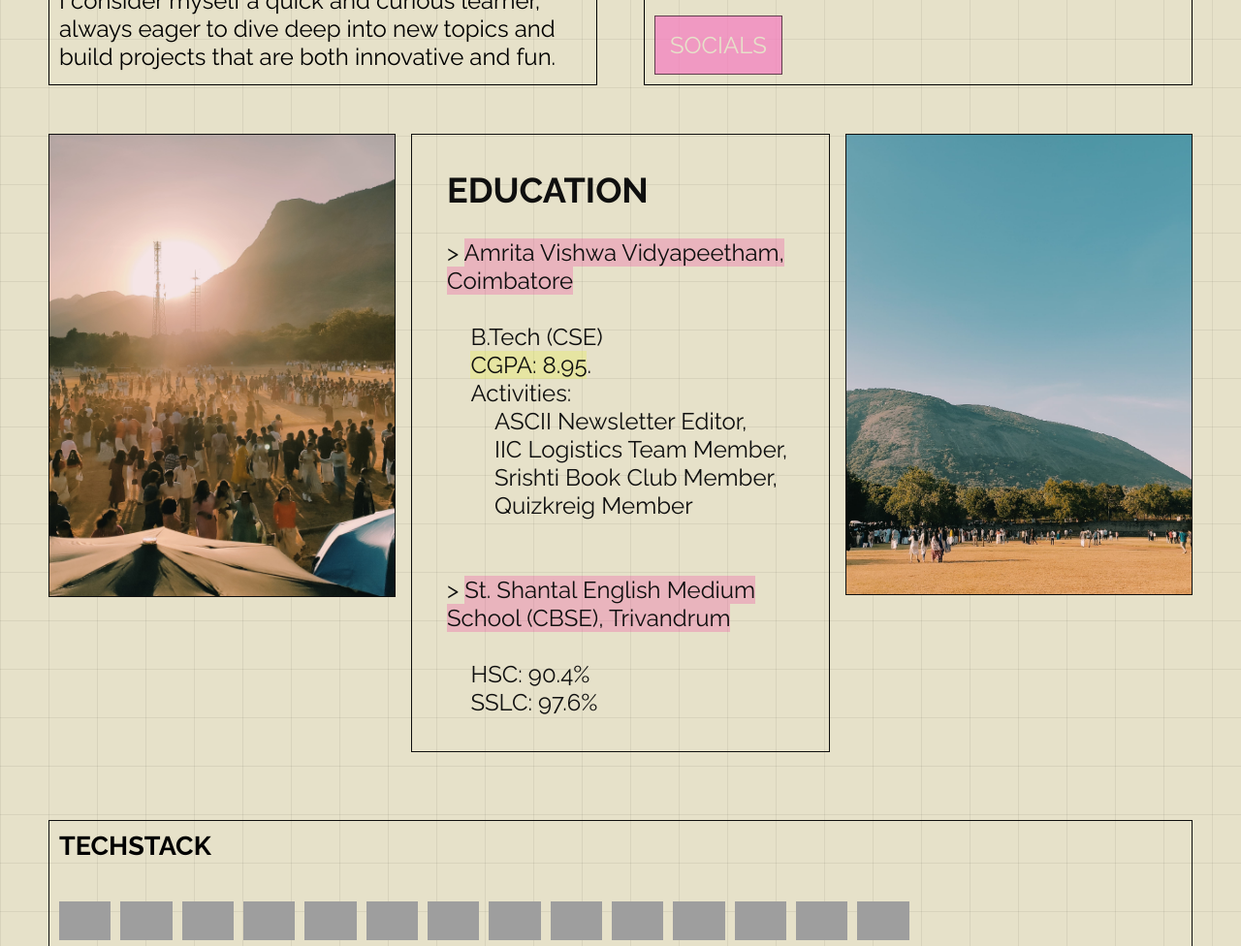
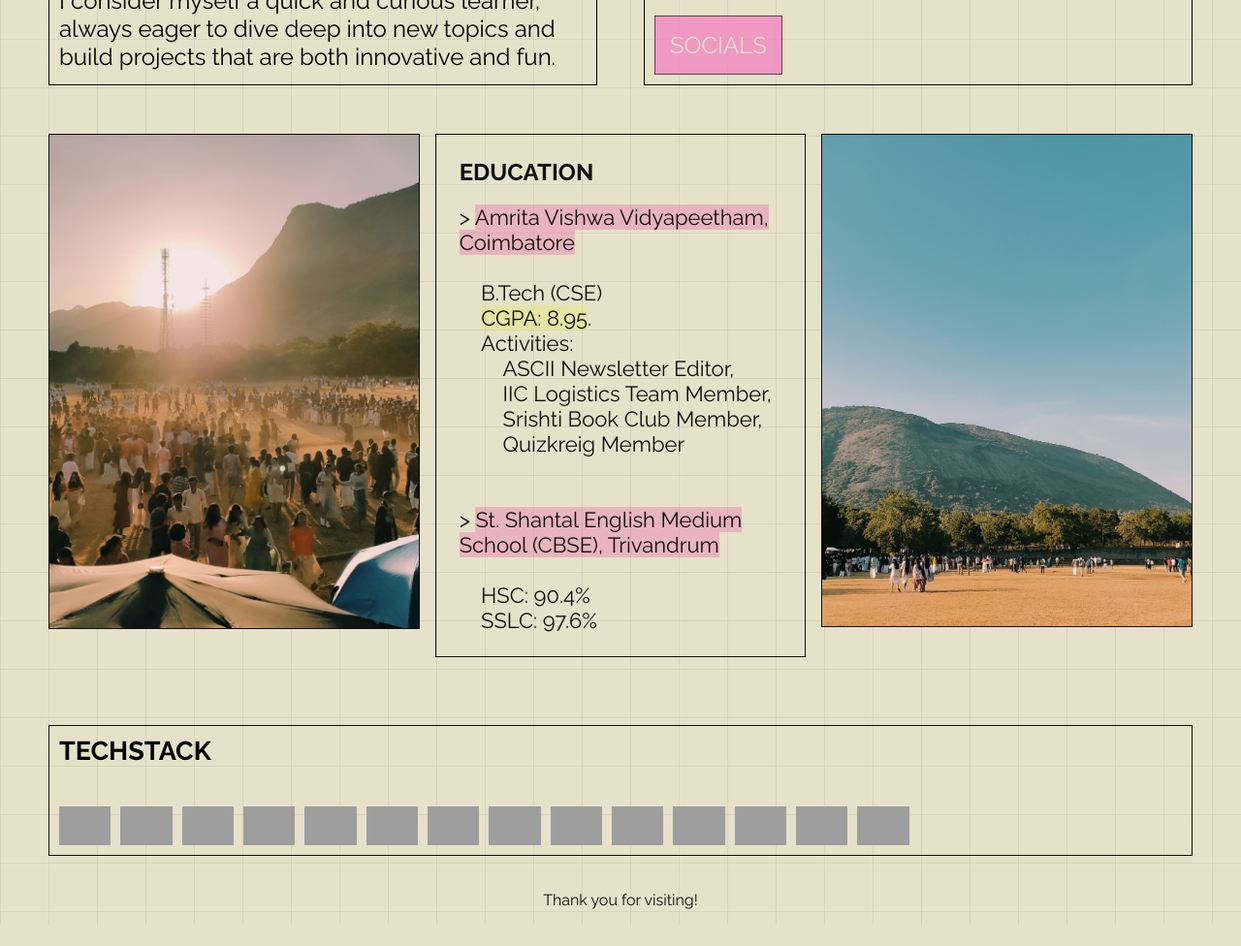
Before and after one commit to sumi-devs/portfolio, a plain HTML site: page public/index.html in a window 1280 px wide. Shown: the part 860-1836 px from the top of the page at 97% size. After the commit the page ends 1814 px from the top, so only its background shows below. Drawn offline with nearby package versions, Linux system fonts and the light colour scheme; grey boxes are pictures that could not be loaded.

```diff
--- a/public/index.html
+++ b/public/index.html
@@ -147,6 +147,7 @@
     <div class="text">
       <h2>EDUCATION</h2>
       <br>
+      <p>
       > <span class="school">Amrita Vishwa Vidyapeetham, Coimbatore</span><br><br>
       &nbsp;&nbsp;&nbsp;&nbsp;B.Tech (CSE)<br>
       &nbsp;&nbsp;&nbsp;&nbsp;<span class="cgpa">CGPA: 8.95</span>.<br>
@@ -159,6 +160,7 @@
       > <span class="school">St. Shantal English Medium School (CBSE), Trivandrum</span><br><br>
       &nbsp;&nbsp;&nbsp;&nbsp;HSC: 90.4%<br>
       &nbsp;&nbsp;&nbsp;&nbsp;SSLC: 97.6%<br>
+      </p>
     </div>
 
     <div class="picture">
--- a/public/portfolio.css
+++ b/public/portfolio.css
@@ -214,7 +214,7 @@
 
 .text,
 .picture {
-    flex: 1;
+    flex: 1 1 30%;
     min-width: 250px;
 }
 
@@ -222,7 +222,11 @@
     background: transparent;
     color: #0f0f0f;
     padding: 1.5em;
-    font-size: x-large;
+    box-sizing: border-box;
+}
+
+.text p {
+    font-size: 22px;
 }
 
 .text,
```
